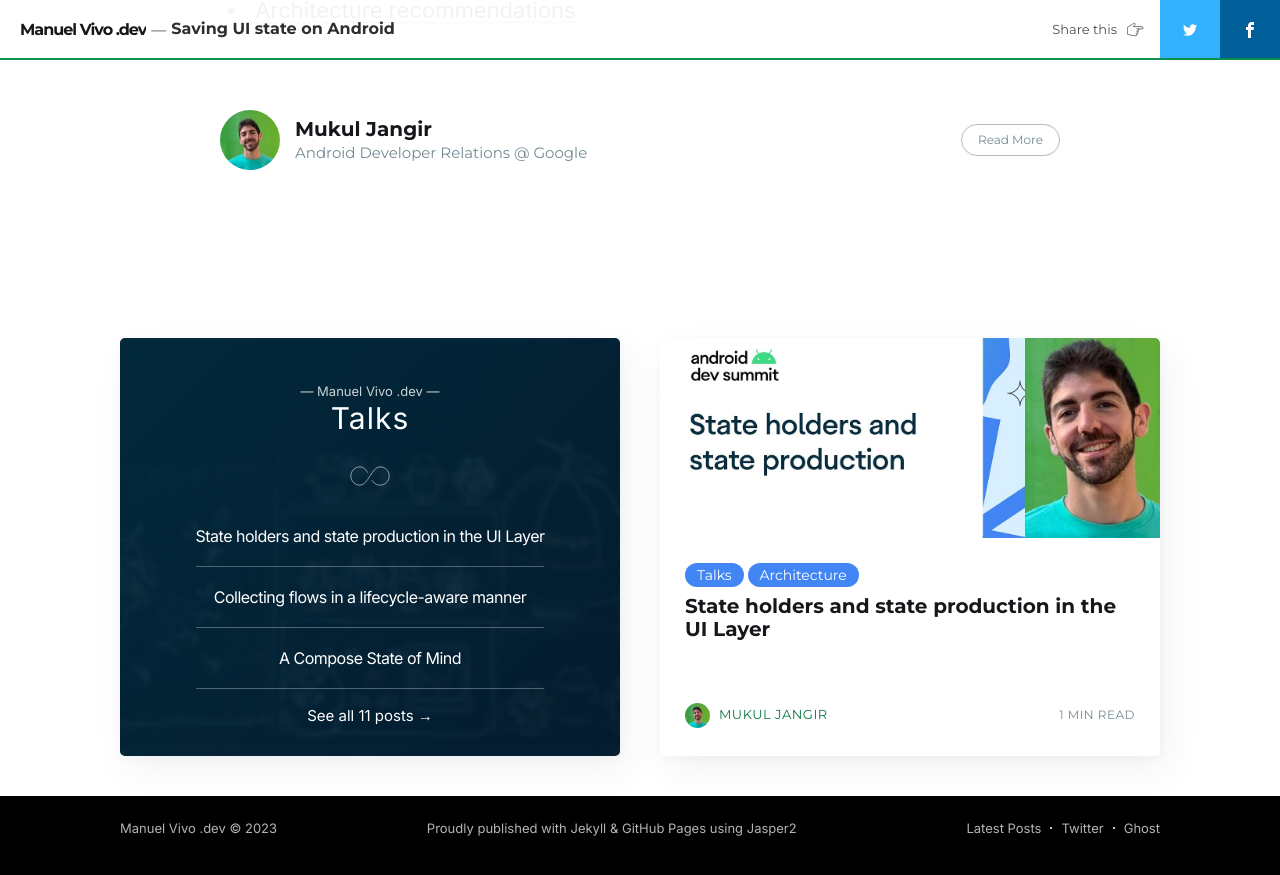
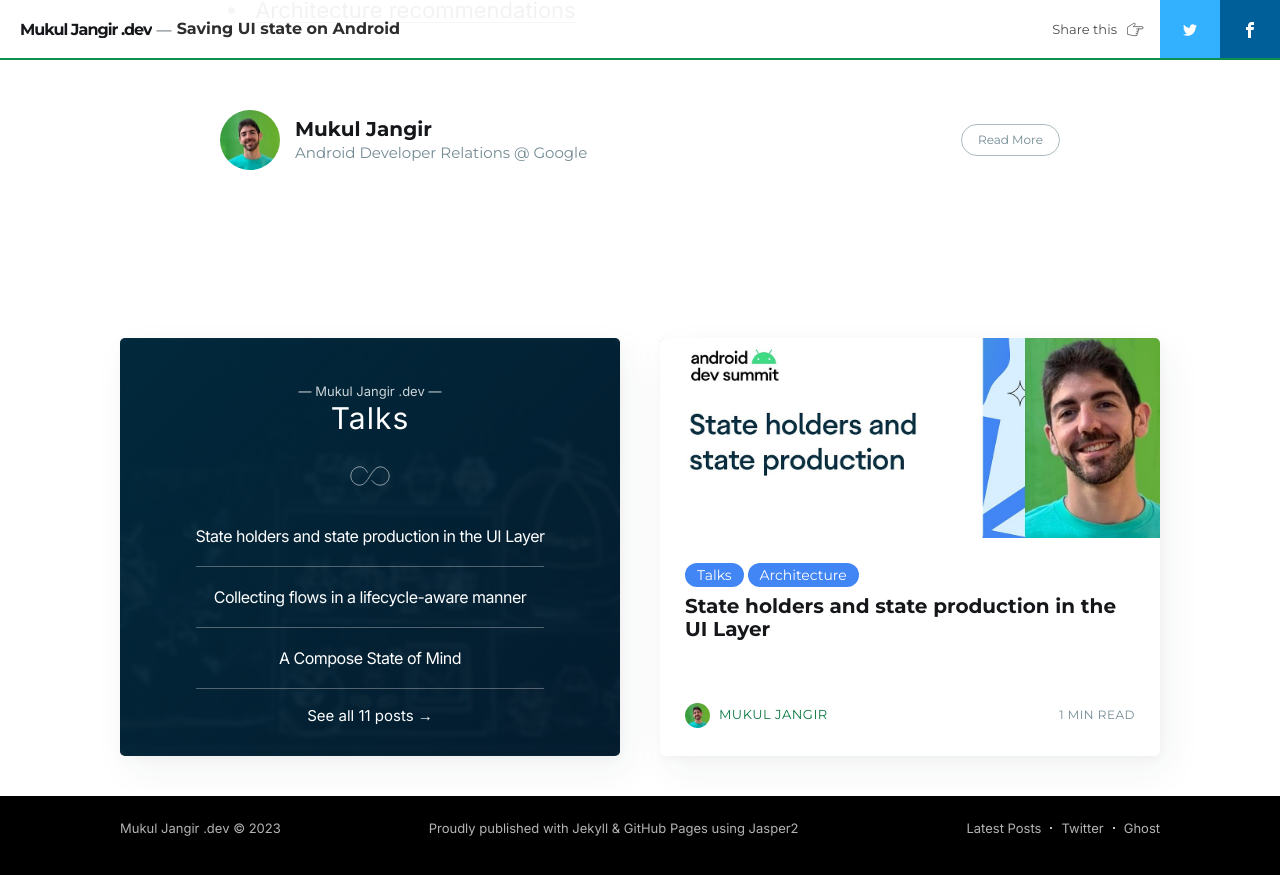
Before and after one commit to Mukuljangir372/mukuljangir372.github.io, a Jekyll site: the page built from _posts/2023-05-10-saving-ui-state.md, in a window 1280 px wide and 900 px high, scrolled down 2058 px. Shown: the top 875 px of the window. Built offline with Jekyll 4.4.1, drawn with Linux system fonts in a browser that asks for light colours; nearby versions of some CDN libraries; comment, search, counter and statistics services are not loaded; some of the changed lines change nothing that is shown; some of the changed text lies outside the part shown.

Commit message:
config changes to author

```diff
--- a/_config.yml
+++ b/_config.yml
@@ -7,26 +7,26 @@
 
 # edit baseurl to simply '/' if using as your personal page (instead of a project page)
 baseurl: https://mukuljangir372.github.io/
-url: https://mukuljangir372.github.io
+url: https://mukuljangir372.github.io/
 
 # Website info
-title: Manuel Vivo .dev
+title: Mukul Jangir .dev
 description: A place where you can learn about Android development
 cover: assets/images/blog-cover.jpg
 #logo: assets/images/blog-icon.png
 #logo_dark: assets/images/favicon.png
 favicon: assets/images/favicon.png
-production_url: https://manuelvivo.dev/
-source_url: https://github.com/manuelvicnt/manuelvicnt.github.io
-CNAME: manuelvivo.dev #add cname for website to be created
+production_url: https://mukuljangir372.github.io/
+source_url: https://github.com/mukuljangir372/mukuljangir372.github.io
+CNAME: mukuljangir372.github.io #add cname for website to be created
 
 # Social info
 navigation: True # show the navbar links
-twitter: manuelvicnt
+twitter: mukuljangir372
 
 # Disqus
 disqus: True
-disqus_shortname: manuelvivo
+disqus_shortname: mukuljangir
 
 # Google Analytics
 google_analytics: G-8WG7TD0NF4 # replace with your GA tracking identifier
@@ -66,13 +66,13 @@
 # or "master" otherwise
 safe: False
 lsi: False
-username: manuelvicnt
-repo: manuelvicnt
+username: mukuljangir
+repo: manuelmukuljangirvicnt
 branch: master
-relative_source: ../manuelvivo.dev/
+relative_source: ../mukuljangir372.github.io/
 destination: _site
-production_url:  https://manuelvivo.dev/
-source_url:  https://github.com/manuelvicnt/manuelvicnt.github.io
+production_url:  https://mukuljangir372.github.io/
+source_url:  https://github.com/mukuljangir372/mukuljangir372.github.io
 
 exclude:
   - assets/css
```
